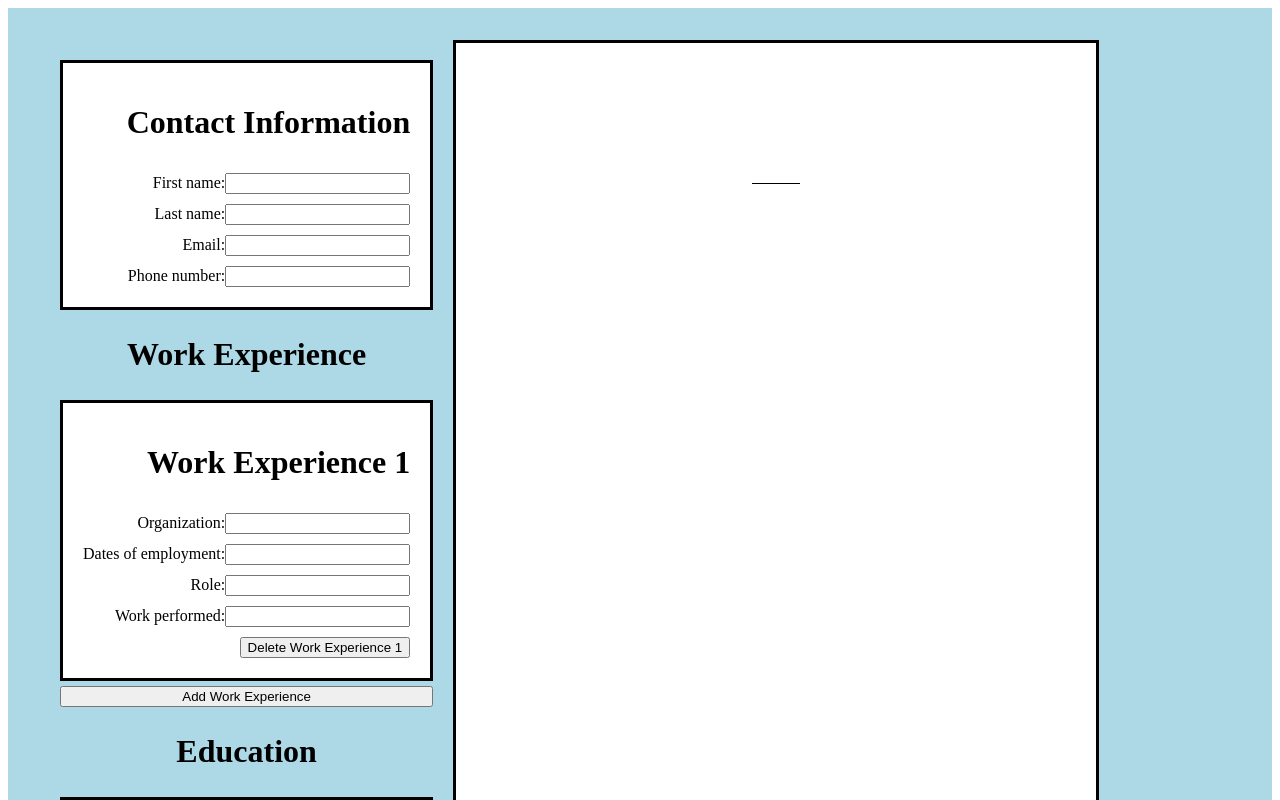
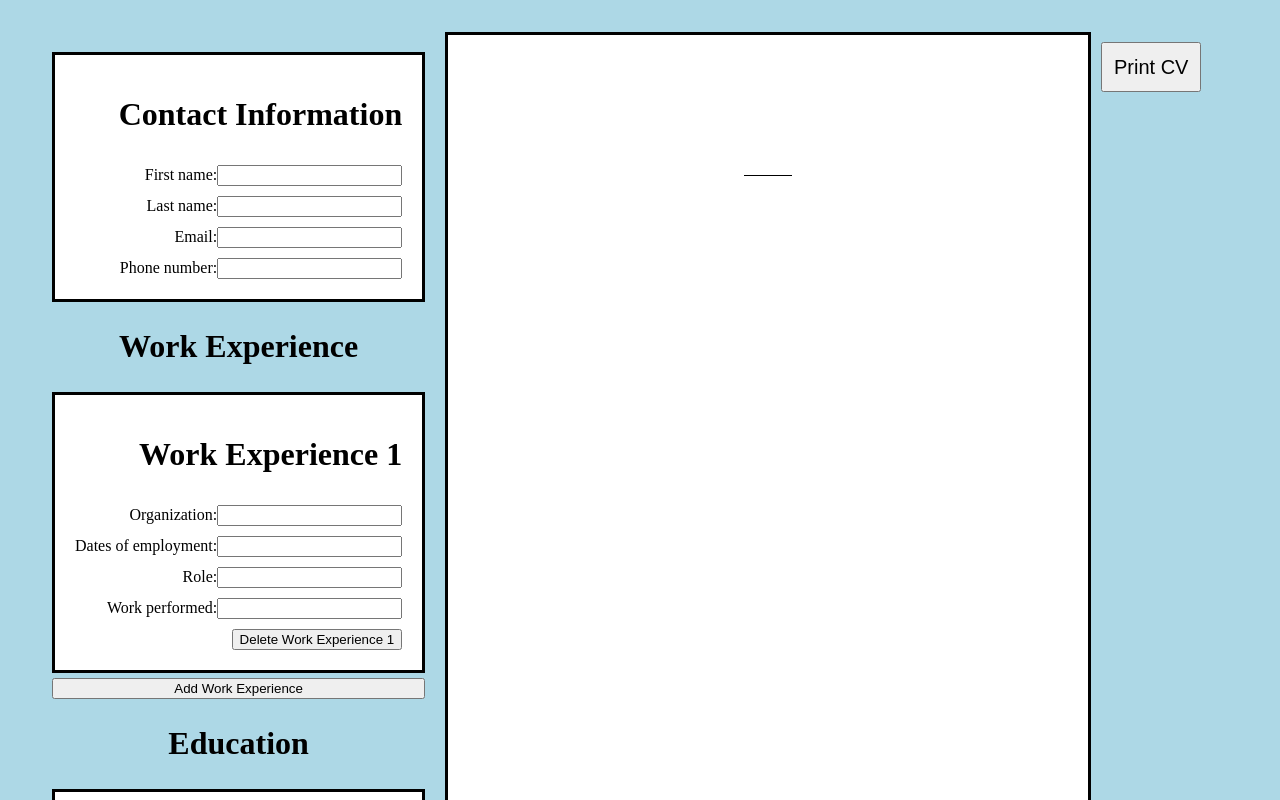
Before and after one commit to PeterHellmuth/cv-application, a React (Vite) app: page / in a window 1280 px wide. Shown: the top 800 px of the page. Built offline with nearby package versions, Linux system fonts and the light colour scheme.

Commit message:
Add ability to print the CV section only

```diff
--- a/src/App.jsx
+++ b/src/App.jsx
@@ -86,8 +86,8 @@ setEducationPropSets(newList);
       </div>
       <div className="cv-result">
         <CVResult firstName={firstName} lastName={lastName} email={email} phone={phone} workExperience={workExperiencePropSets} education={educationPropSets}></CVResult>
-
       </div>
+      <button className="print-button" onClick={window.print}>Print CV</button>
     </>
   )
 }
--- a/src/index.css
+++ b/src/index.css
@@ -1,5 +1,16 @@
 #root{
   display: flex;
+}
+
+.print-button{
+  margin: 10px;
+  height: 50px;
+  width: 100px;
+  font-size: 20px;
+}
+
+body{
+  margin: 0px;
   background-color: lightblue;
 }
 
@@ -59,3 +70,15 @@
 .role{
   margin: 0px;
 }
+
+
+@media print {
+
+  #header,
+  #footer,
+  #nav,
+  .controls-container,
+  .print-button {
+    display: none !important;
+  }
+}
```
